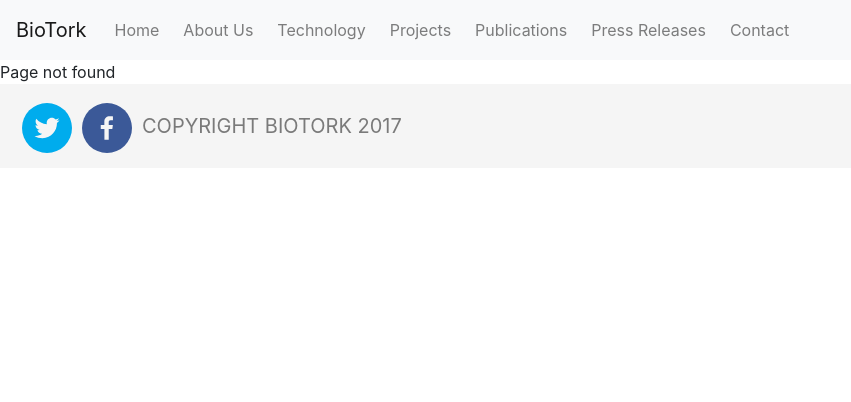
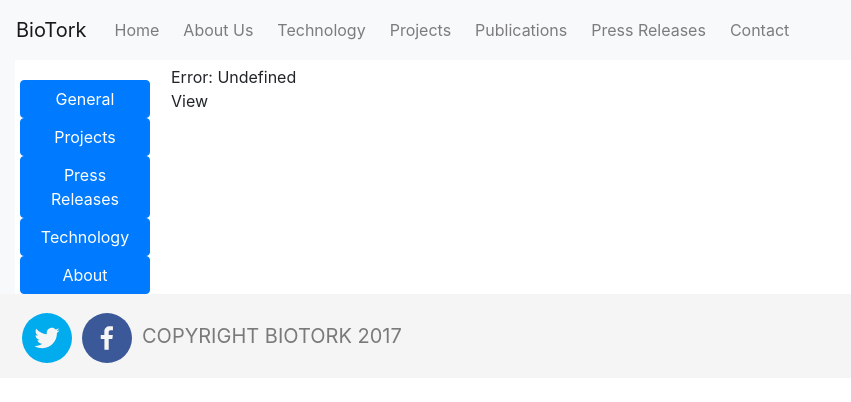
Before and after one commit to rennemannd/MERN-Heroku-Template, a React (Create React App) app in the folder client/: page /admin in a window 1280 px wide. Before the commit this address had no page. Shown: the top 402 px of the page, without its empty margins (0-851 px from the left). Built offline with nearby package versions, Linux system fonts and the light colour scheme.

Commit message:
Initial Commit

```diff
--- a/client/package.json
+++ b/client/package.json
@@ -3,7 +3,9 @@
   "version": "0.1.0",
   "private": true,
   "dependencies": {
+    "bootstrap": "^4.3.1",
     "react": "^16.11.0",
+    "react-bootstrap": "^1.0.0-beta.14",
     "react-dom": "^16.10.1",
     "react-icons": "^3.8.0",
     "react-scripts": "3.1.2"
--- a/client/src/App.js
+++ b/client/src/App.js
@@ -7,6 +7,7 @@ import Projects from "./views/Projects/Projects"
 import Technology from "./views/Technology/Technology"
 import Press from "./views/Press/Press"
 import Publications from "./views/Publications/Publications"
+import Admin from "./views/Admin/Admin"
 import NotFound from "./views/NotFound"
 import Header from "./components/Header/Header"
 import Footer from "./components/Footer/Footer"
@@ -28,6 +29,7 @@ const App = () => {
             <Route exact path="/contact" component={Contact} />
             <Route exact path="/press" component={Press} />
             <Route exact path="/publications" component={Publications} />
+            <Route exact path="/admin" component={Admin} />
             <Route component={NotFound}/>
         </Switch>
         <Footer />
--- /dev/null
+++ b/client/src/views/Admin/Admin.css
@@ -0,0 +1,8 @@
+.sidebar-sticky {
+    position: -webkit-sticky; /* Safari */
+    position: sticky;
+    width: 150px;
+    height: auto;
+    padding-top: 20px;
+    padding-left: 20px;
+}
--- /dev/null
+++ b/client/src/views/Admin/Admin.js
@@ -0,0 +1,64 @@
+import React from 'react';
+import './Admin.css';
+
+import PressEdit from './editors/PressEdit';
+
+class Admin extends React.Component {
+    constructor(props) {
+        super(props);
+        this.state = {
+            currentView: "general"
+        };
+        this.setCurrentView = this.setCurrentView.bind(this);
+    }
+
+    setCurrentView = (newView) => {
+        this.setState({currentView: newView});
+    }
+
+    SidebarView = () => {
+        return (
+            <nav class="col-md-2 d-none d-md-block bg-light sidebar">
+                        <div class="sidebar-sticky">
+                            <ul class="nav flex-column">
+                                <button type="button" class="btn btn-primary" onClick={() => this.setCurrentView("general")}>General</button>
+                                <button type="button" class="btn btn-primary" onClick={() => this.setCurrentView("projects")}>Projects</button>
+                                <button type="button" class="btn btn-primary" onClick={() => this.setCurrentView("press")}>Press Releases</button>
+                                <button type="button" class="btn btn-primary" onClick={() => this.setCurrentView("tech")}>Technology</button>
+                                <button type="button" class="btn btn-primary" onClick={() => this.setCurrentView("about")}>About</button>
+                            </ul>
+                        </div>
+                    </nav>
+        );
+    }
+
+    render() {
+        const currentView = this.state.currentView;
+
+        if(currentView === "press") {
+            return(
+                <div class="row">
+                    <div>
+                        <this.SidebarView/>
+                    </div>
+                    <div>
+                        <PressEdit/>
+                    </div>
+                </div>
+            );
+        }
+        else {
+            return(
+                <div class="row">
+                    <div>
+                        <this.SidebarView/>
+                    </div>
+                    <div>
+                        <p>Error: Undefined View</p>
+                    </div>
+                </div>
+            );
+        }
+    }
+}
+export default Admin;
--- /dev/null
+++ b/client/src/views/Admin/editors/PressEdit.css
@@ -0,0 +1,36 @@
+.sidebar-sticky {
+    position: -webkit-sticky; /* Safari */
+    position: sticky;
+    width: 150px;
+    height: auto;
+    padding-top: 20px;
+    padding-left: 20px;
+}
+.press-datepicker {
+    position: relative;
+    display: flexbox;
+    width: auto;
+    padding-top: 20px;
+    padding-left: 20px;
+}
+.press-fileupload {
+    position: relative;
+    display: flexbox;
+    width: auto;
+    padding-top: 20px;
+    padding-left: 20px;
+}
+.press-textarea {
+    position: relative;
+    display: flexbox;
+    width: auto;
+    padding-top: 20px;
+    padding-left: 20px;
+}
+.press-postbutton {
+    position: relative;
+    display: flexbox;
+    width: auto;
+    padding-top: 20px;
+    padding-left: 20px;
+}
--- /dev/null
+++ b/client/src/views/Admin/editors/PressEdit.js
@@ -0,0 +1,57 @@
+import React from 'react';
+import './PressEdit.css';
+
+class PressEdit extends React.Component {
+
+    constructor(props) {
+        super(props);
+        this.state = {
+            pressDate: Date,
+            pressText: "",
+            pressImage: ""
+        };
+        this.updatePressText = this.updatePressText.bind(this);
+        this.updatePressImage = this.updatePressImage.bind(this);
+    }
+
+    updatePressText() {
+        this.setState(state => ({pressText: state}));
+    }
+
+    updatePressImage() {
+        this.setState(state => ({pressImage: state}));
+    }
+
+    PressEdit() {
+        return(
+            <form>
+                <div class="press-datepicker">
+                    <label>Date displayed on Press Release:</label>
+                    <input type="text" class="form-control" placeholder="Month"></input>
+                    <input type="text" class="form-control" placeholder="Day"></input>
+                    <input type="text" class="form-control" placeholder="Year"></input>
+                </div>
+                <div class="press-fileupload">
+                    <label>Image to Upload</label>
+                    <input type="file" class="form-control-file"></input>
+                </div>
+                <div class="press-textarea">
+                    <label>Press Release Content:</label>
+                    <textarea class="form-control" rows="8"></textarea>
+                </div>
+                <div class="press-postbutton">
+                    <button type="button" class="btn btn-primary">Post</button>
+                </div>
+            </form>
+        )
+    }
+
+    render() {
+        return(
+            <div>
+                <this.PressEdit/>
+            </div>
+        )
+    }
+}
+export default PressEdit;
```
Also changed, not shown: 2 other files (tests, documents, lock files or other folders).
